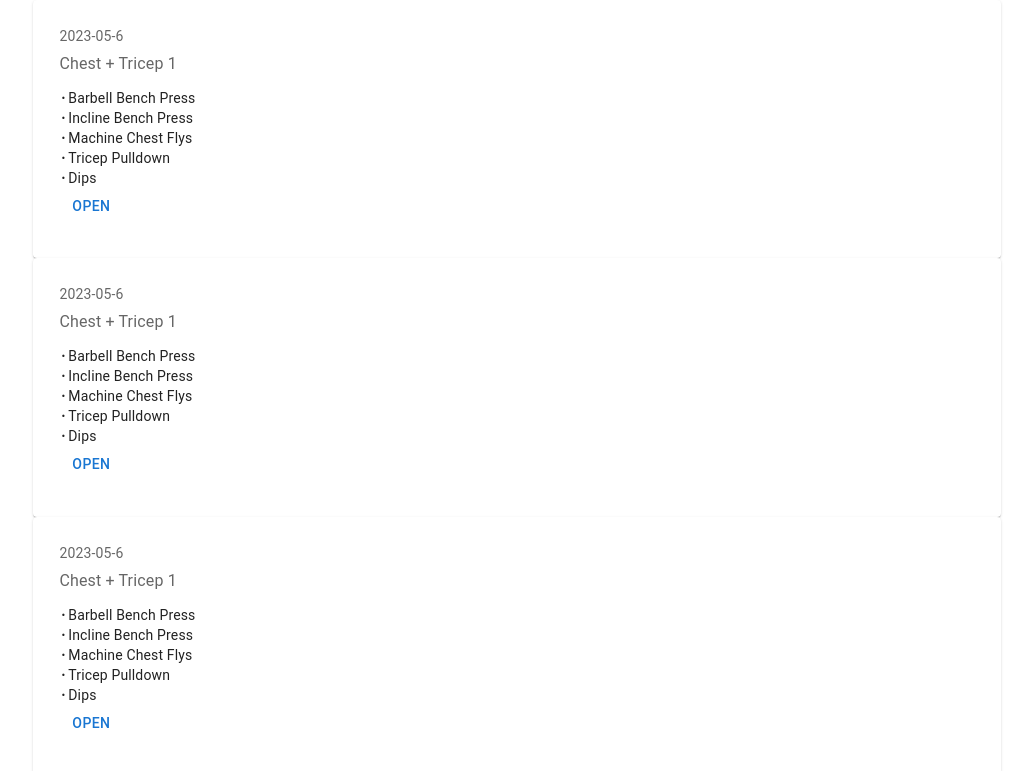
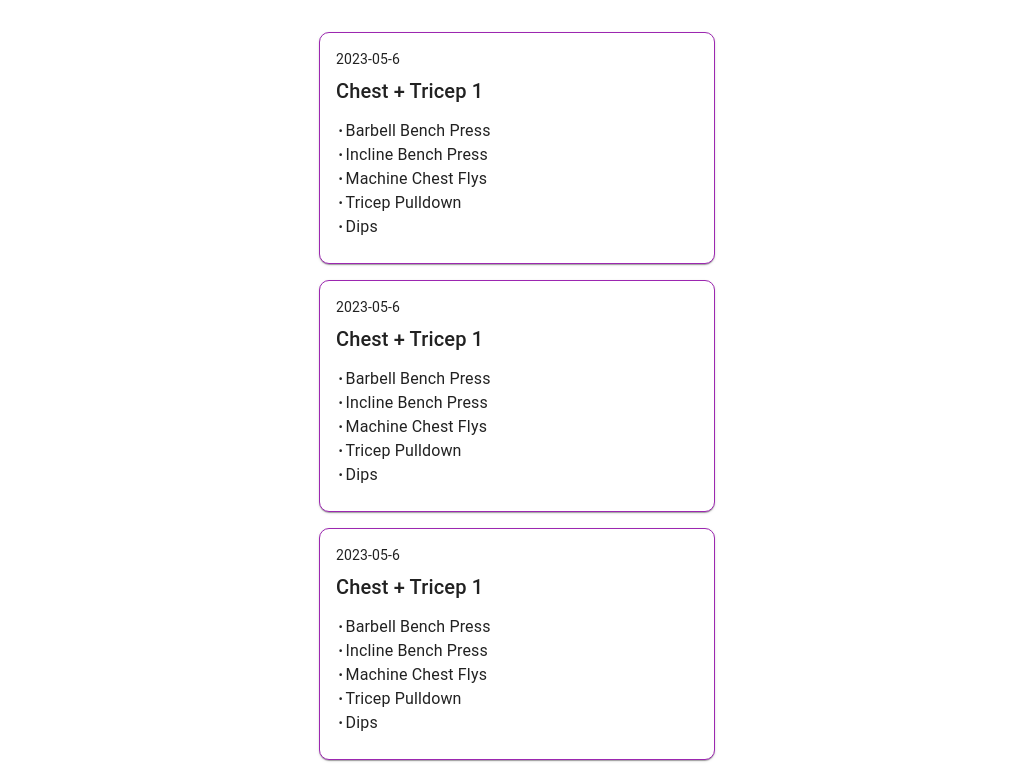
Before and after one commit to henryhhuang/wot, a React (Create React App) app in the folder my-app/: page / in a window 1280 px wide. Shown: the top 771 px of the page, without its empty margins (123-1156 px from the left). Built offline with nearby package versions, Linux system fonts and the light colour scheme.

Commit message:
UI clean up and started workout creation

```diff
--- /dev/null
+++ b/my-app/src/Components/CreateWorkout/CreateWorkout.tsx
@@ -0,0 +1,72 @@
+import React from 'react';
+import Container from "@mui/material/Container";
+import Box from "@mui/material/Box";
+import TextField from '@mui/material/TextField';
+import Typography from '@mui/material/Typography';
+import Grid from "@mui/material/Grid";
+import Button from '@mui/material/Button';
+
+const CreateWorkout: React.FC = () => {
+
+    const handleSubmit = (event: React.FormEvent<HTMLFormElement>) => {
+        event.preventDefault();
+        const data = new FormData(event.currentTarget);
+        console.log({
+            name: data.get('workoutName'),
+            date: "date",
+            exercises: data.get('exercises')
+        })
+    }
+
+    return (
+        <Container component="main" maxWidth="xs">
+            <Box
+                sx={{
+                    marginTop: 8,
+                    display: 'flex',
+                    flexDirection: 'column',
+                    alignItems: 'center'
+                }}
+            >
+                <Typography component="h1" variant="h5">
+                    Create a Workout
+                </Typography>
+                <Box component="form" noValidate onSubmit={handleSubmit} sx={{ mt: 3}}>
+                    <Grid container spacing={2}>
+                        <Grid item xs={12}>
+                            <TextField
+                                name="workoutName"
+                                required
+                                fullWidth
+                                id="workoutName"
+                                label="Workout Name"
+                                autoFocus
+                            />
+                        </Grid>
+                        <Grid item xs={12}>
+                            <TextField
+                                name="exercises"
+                                required
+                                fullWidth
+                                id="exercises"
+                                label="Excercises"
+                                autoFocus
+                            />
+                        </Grid>
+                    </Grid>
+                    <Button
+                        type="submit"
+                        fullWidth
+                        variant="contained"
+                        sx={{ mt: 3, mb: 2}}
+                    >
+                        Create
+                    </Button>
+                </Box>
+            </Box>
+
+        </Container>
+    )
+}
+
+export default CreateWorkout;
--- a/my-app/src/Components/Exercises/Exercises.tsx
+++ b/my-app/src/Components/Exercises/Exercises.tsx
@@ -11,6 +11,7 @@ import React from 'react';
 import Drawer from '@mui/material/Drawer';
 import Button from '@mui/material/Button';
 import ExerciseTable from "../ExerciseTable/ExerciseTable";
+import CardActionArea from '@mui/material/CardActionArea';
 
 
 type Workout = {
@@ -49,45 +50,59 @@ const Exercise: React.FC = () => {
     };
 
     return (
+        <Container
+            component="main"
+            maxWidth="xs"
+            sx = {{
+                backgroundColor: '#fff'
+            }}
+
+        >
             <Box
-        display="flex"
-        flexDirection="column"
-        justifyContent="center"
-        alignItems="center"
+                sx={{
+                    marginTop: 4,
+                    display: 'flex',
+                    flexDirection: 'column',
+                    alignItems: 'center'
+                }}
             >
+            <Grid container spacing={2}>
                 {data.map((workout: Workout) => (
-                <Card sx={{ minWidth: 275, padding:"10px", width:"74%", marginRight:"10vh", marginLeft:"10vh"}}>
+                    <Grid item xs={12}>
+                        <CardActionArea component="a" href="#" onClick={toggleDrawer(true)}>
+                            <Card sx={{ minWidth: 275, boxShadow: 1, border: 1, borderRadius: '10px', borderColor: 'secondary.main' }}>
                                 <CardContent>
-                        <Typography sx={{ fontSize: 14 }} color="text.secondary" gutterBottom>
+                                    <Typography sx={{ fontSize: 14 }} gutterBottom>
                                     {workout.date}
                                     </Typography>
-                        <Typography sx={{ mb: 1.5 }} color="text.secondary">
+                                    <Typography component="h1" variant="h6" sx={{ mb: 1.5 }}>
                                     {workout.name}
                                     </Typography>
                                     <Typography variant="body2">
                                         {workout.exercises.map((name: string) => (
-                            <Typography variant="body2">
+                                        <Typography variant="body1">
                                             {bull}
                                             {name}
                                         </Typography>
                                         ))}
                                     </Typography>
-                        <Button onClick={toggleDrawer(true)}>OPEN</Button>
                                 </CardContent>
                             </Card>
+                        </CardActionArea>
+                    </Grid>
                 ))}
+                </Grid>
                 <Drawer
                     anchor="bottom"
                     open={state['drawer']}
                     onClose={toggleDrawer(false)}
-                sx={{minHeight: "100vh"}}
                     PaperProps={{
                     sx: { height: "80%" },
-                  }}
-            >
+                }}>
                 <ExerciseTable name="placeholder" sets={[{"weight" : 1, "reps": 1}]}/>
             </Drawer>
         </Box>
+        </Container>
     )
 }
 
--- a/my-app/src/index.tsx
+++ b/my-app/src/index.tsx
@@ -9,6 +9,7 @@ import {
 } from "react-router-dom";
 import Exercise from './Components/Exercises/Exercises';
 import WOTDrawer from './Components/Drawer/WOTDrawer';
+import CreateWorkout from './Components/CreateWorkout/CreateWorkout';
 
 const root = ReactDOM.createRoot(
   document.getElementById('root') as HTMLElement
@@ -18,6 +19,10 @@ const router = createBrowserRouter([
   {
     path: "/",
     element: <Exercise />,
+  },
+  {
+    path: "/create",
+    element: <CreateWorkout />,
   },
 ]);
 
```
Also changed, not shown: 1 other file (tests, documents, lock files or other folders). Lines whose indentation alone changed are shown as unchanged.
